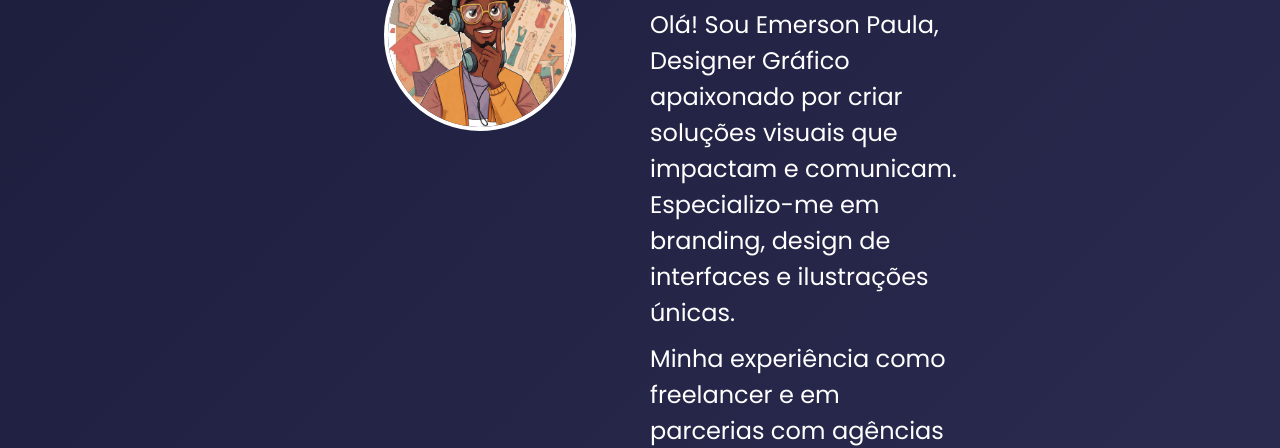
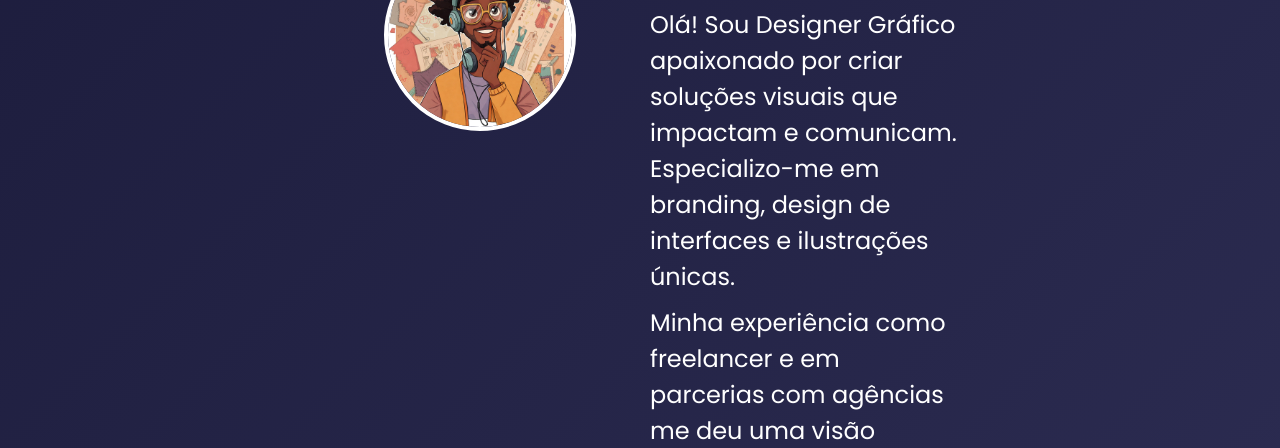
Before and after one commit to emethi/siteoficialmeuPortifolio-eme, a plain HTML site: page index.html in a window 1280 px wide. Shown: the part 261-709 px from the top of the page. Drawn offline with Linux system fonts and the light colour scheme.

Commit message:
Update index.html

```diff
--- a/index.html
+++ b/index.html
@@ -39,7 +39,7 @@
           </div>
           <div class="about-text">
             <h2>Sobre Mim</h2>
-            <p>Olá! Sou Emerson Paula, Designer Gráfico apaixonado por criar soluções visuais que impactam e comunicam. Especializo-me em branding, design de interfaces e ilustrações únicas.</p>
+            <p>Olá! Sou Designer Gráfico apaixonado por criar soluções visuais que impactam e comunicam. Especializo-me em branding, design de interfaces e ilustrações únicas.</p>
             <p>Minha experiência como freelancer e em parcerias com agências me deu uma visão ampla sobre como transformar ideias em designs memoráveis. Trabalho com ferramentas como Photoshop, Illustrator e Figma.</p>
           </div>
         </div>
```
